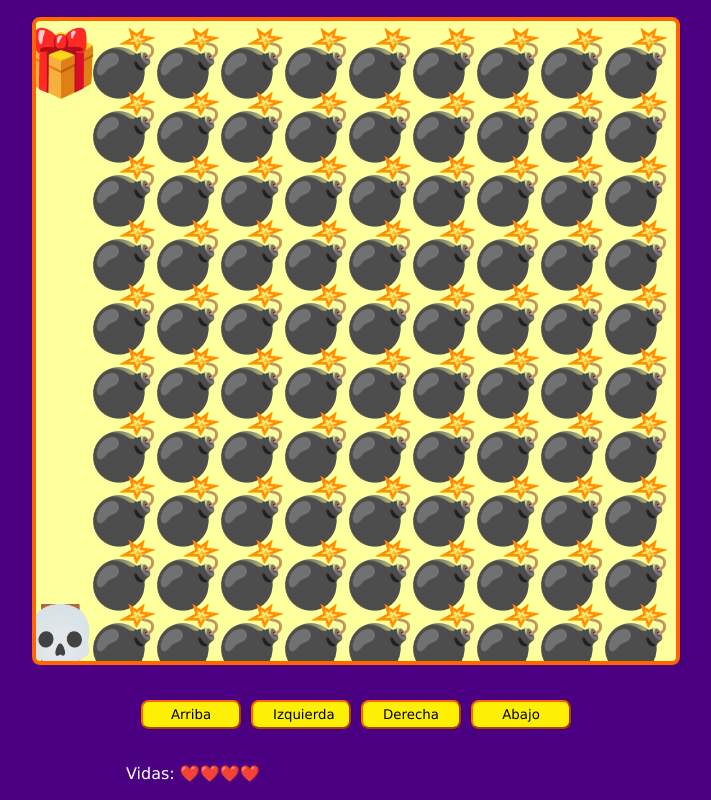
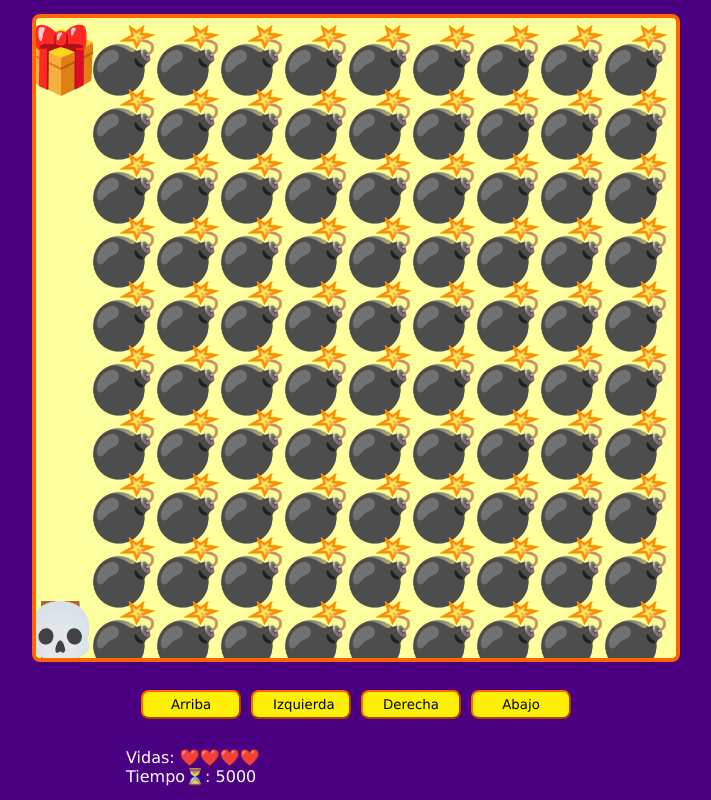
Before and after one commit to jhosepmyr/practico-js-videogames, a plain HTML site: page index.html in a window 1280 px wide. Shown: the whole page, without its empty margins (284-995 px from the left). Drawn offline with Linux system fonts and the light colour scheme.

Commit message:
Sistema de tiempo y puntajes

```diff
--- a/game.js
+++ b/game.js
@@ -10,10 +10,17 @@ const btnRight = document.querySelector('#right');
 const btnDown = document.querySelector('#down');
 
 const spanLives = document.querySelector('#lives');
+const spanTime = document.querySelector('#time');
 
 
 let canvasSize;
 let elementsSize;
+let timeStart;
+//variable del tiempo del juagdor
+let timePlayer;
+let timeInterval;
+
+
 //variable de el cambio de niveles
 let level = 0;
 //variable de vidas del jugador
@@ -66,6 +73,12 @@ function startGame(){
     if(!map){
       gameWin();
       return;
+    }
+    //le ponemos un condicional para que solo se ejecute cuando este vacia porque la funcion startGame se ejecuta constantemente
+    if(!timeStart){
+       //la deficion de Date y setInterval al final
+      timeStart = Date.now();
+      timeInterval = setInterval(showTime,100);
     }
 
     //trim---metodo que sirve para solo string no arreglos que quita los espacios del inicio y del final
@@ -194,6 +207,8 @@ function levelFail(){
     level = 0;
     //y le reseteamos las vidas que tenia
     lives = 3;
+    //cada ves q pierda se volvera undefine haciendo q en la funcion startGame vuelva a iniciar en 0
+    timeStart = undefined;
   }
 
   //ponemos undefined ya que al pasar por la funcion startGame en la validacion de la posicion del if anidado nos regresara a la posicion inicial
@@ -204,6 +219,8 @@ function levelFail(){
 
 function gameWin(){
   console.log('terminaste el juego');
+   //la deficion de clearInterval al final
+  clearInterval(timeInterval);
 }
 
 function showLives(){
@@ -219,6 +236,11 @@ function showLives(){
 //  heartsArray.forEach(heart => spanLives.innerHTML =heart);
 
 
+}
+
+function showTime(){
+  //la deficion de Date al final
+  spanTime.innerHTML = Date.now() - timeStart;
 }
 
 //keyup--evento que es cuando soltamos la tecla
@@ -278,3 +300,11 @@ function moveDown() {
     startGame();
   }
 }
+
+
+//FUNCIONES DE TIEMPO DE JS
+//setInterval(a,b)--nos da dos argumentos. 1- la funcion flecha o alguna funcion externa. 2- el tiempo en milisegundos que se ejecutara continuamente el tiempo establecido
+//setTimeout(a,b)---nos da dos argumentos. 1- la funcion flecha o alguna funcion externa. 2- el tiempo en milisegundos para que la funcion del 1 argumento se ejecute solo una vez depsues del tiempo establecido
+//clearInterval(variable)-- lo damos un parametro de una variable con setInterval , para frenarlo y no se ejecute
+//DATE--super objetos de JS o prototipe
+//Date.now()--El método estático Date.now() devuelve el número de milisegundos transcurridos desde el 1 de enero de 1970 a las 00:00:00 UTC.
--- a/index.html
+++ b/index.html
@@ -19,6 +19,7 @@
         <div class="messages">
             <!-- TODO -->
             <p>Vidas: <span id="lives"></span></p>
+            <p>Tiempo⏳: <span id="time"></span></p>
         </div>
     </div>
     <script src="./maps.js"></script>
```
